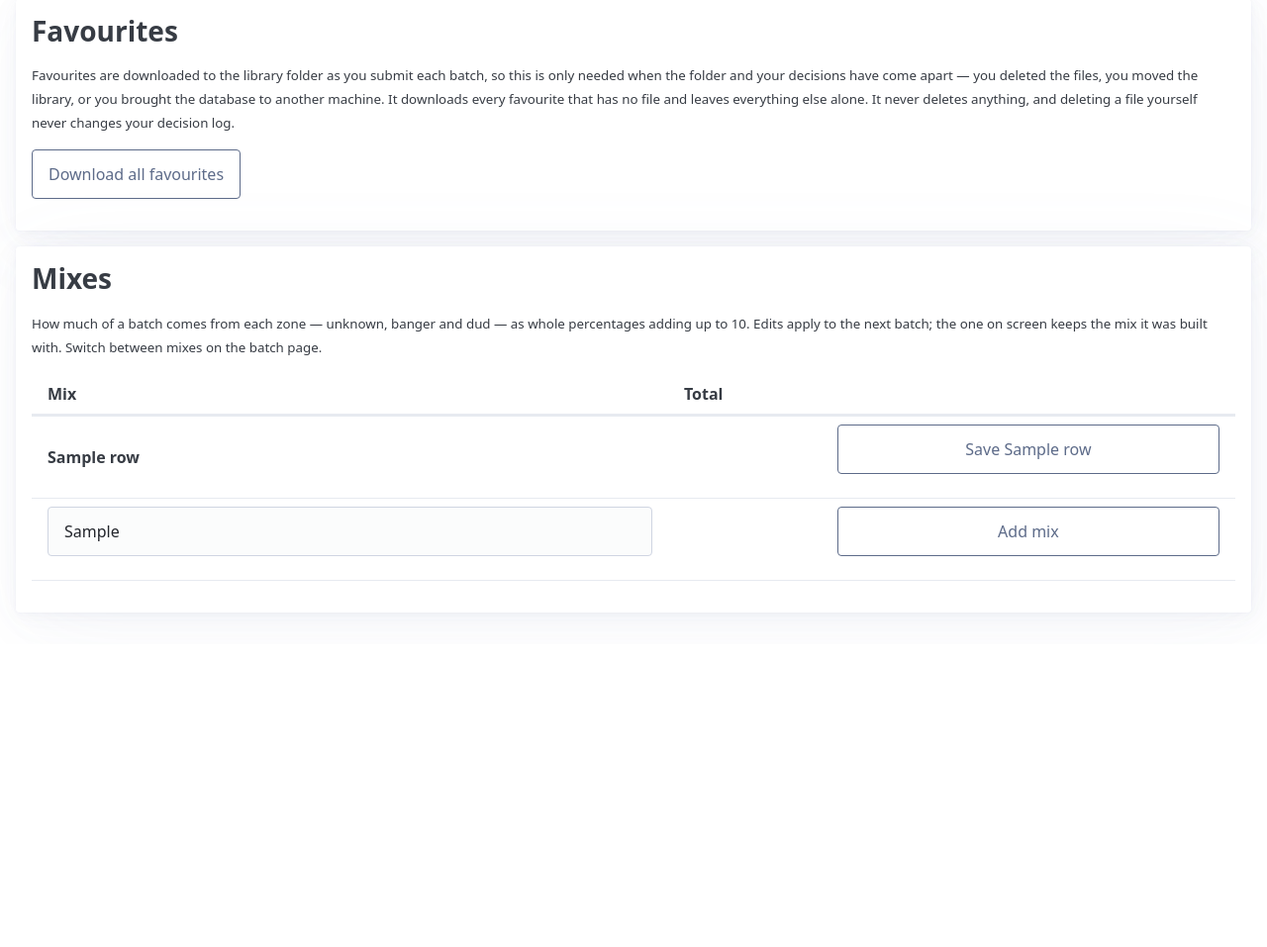
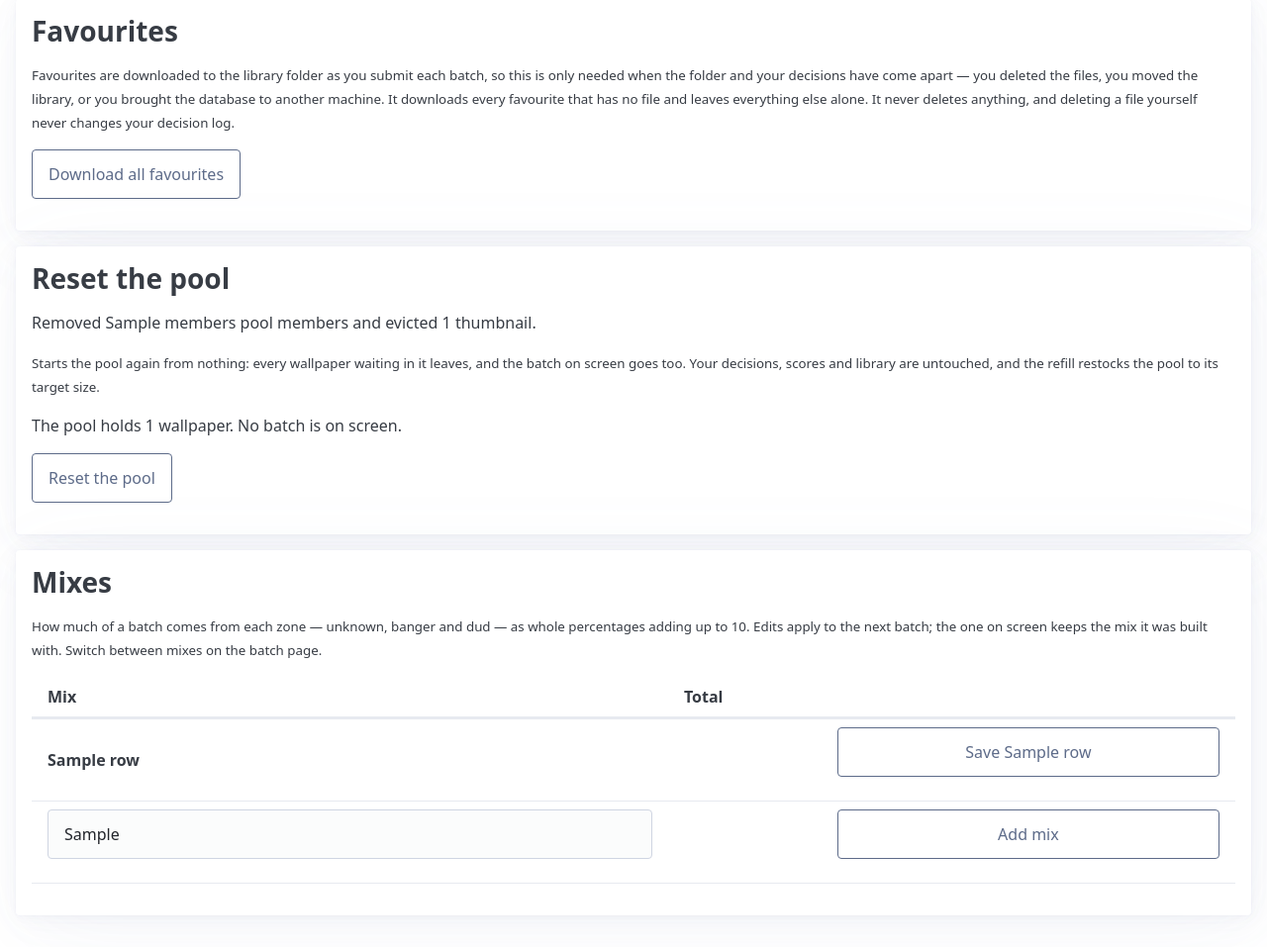
Before and after one commit to CJohnsonPeart25/wallpapi, a FastAPI app: template src/wallpapi/web/templates/settings.html in a window 1280 px wide. Shown: the part 550-1507 px from the top of the page at 99% size. Before the commit the page ends 1173 px from the top, so only its background shows below. Run offline with FastAPI, Linux system fonts and the light colour scheme; the template is opened without the code that fills it: most values are stand-ins (such as "Sample title", 1, 10 or a date in 2020); some libraries are stand-ins or nearby versions.

Commit message:
Add the Pool reset section to the settings page

```diff
--- a/src/wallpapi/web/app.py
+++ b/src/wallpapi/web/app.py
@@ -25,7 +25,7 @@ from fastapi.staticfiles import StaticFiles
 from fastapi.templating import Jinja2Templates
 from starlette.types import Lifespan
 
-from wallpapi import decisions, pool, settings, workflows
+from wallpapi import batches, decisions, pool, settings, workflows
 from wallpapi.batches import Batch, BatchUnavailable, SubmissionRefused
 from wallpapi.compose import Modules, background_loops
 from wallpapi.decisions import HistoryEntry, HistoryRefused, ResolvedVerdict
@@ -169,6 +169,11 @@ def _mix_context(connection: sqlite3.Connection) -> dict[str, object]:
     }
 
 
+def _pool_reset_context(connection: sqlite3.Connection) -> dict[str, object]:
+    """What the **Pool reset** section counts: the **Pool**, and the live **Batch** without minting one."""
+    return {"pool_size": pool.size(connection), "live": batches.live(connection)}
+
+
 def _settings_page(
     request: Request,
     modules: Modules,
@@ -198,6 +203,7 @@ def _settings_page(
             "saved": saved,
             "deleted": deleted,
             "download": download,
+            **_pool_reset_context(connection),
         },
         status_code=HTTPStatus.OK if refused is None else HTTPStatus.BAD_REQUEST,
     )
@@ -400,6 +406,15 @@ def download_favourites(modules: Wired) -> Response:
     )
 
 
+@router.post("/settings/pool/reset", response_class=HTMLResponse)
+def reset_pool(request: Request, modules: Wired) -> HTMLResponse:
+    """Reset the **Pool** (ADR 0025) and swap the section back in place, saying what went."""
+    reset = workflows.reset_pool(modules)
+    return templates.TemplateResponse(
+        request, "pool_reset.html", {"reset": reset, **_pool_reset_context(modules.connect())}
+    )
+
+
 @router.post("/settings/mixes")
 def save_mix(
     request: Request, modules: Wired, posted: Annotated[dict[str, str], Depends(_posted_mix)]
--- /dev/null
+++ b/src/wallpapi/web/templates/pool_reset.html
@@ -0,0 +1,44 @@
+{#
+  The settings page's **Pool reset** section, and what `/settings/pool/reset` swaps back over it (ADR 0025).
+
+  htmx rather than the page's plain form posts: a reset changes nothing else on the page, so the section
+  answers in place, and an htmx post is not one a refresh offers to repeat. It counts what the reset would
+  throw away, the **Pool** and the marks on the **Batch** on screen, and the confirm says the same numbers,
+  so nobody presses it blind. Counting draws no **Batch**.
+#}
+{% set marks = live.drafts | length if live else 0 %}
+<article id="pool-reset">
+  <h2>Reset the pool</h2>
+  {% if reset %}
+    {% set evicted = reset.eviction.evicted | length %}
+    <p>
+      Removed {{ reset.members }} pool member{{ "" if reset.members == 1 else "s" }}
+      {%- if reset.batches_discarded %}, discarded the batch on screen{% endif %}
+      and evicted {{ evicted }} thumbnail{{ "" if evicted == 1 else "s" }}.
+    </p>
+  {% endif %}
+  <p><small>
+    Starts the pool again from nothing: every wallpaper waiting in it leaves, and the batch on screen goes
+    too. Your decisions, scores and library are untouched, and the refill restocks the pool to its target
+    size.
+  </small></p>
+  <p>
+    The pool holds {{ pool_size }} wallpaper{{ "" if pool_size == 1 else "s" }}.
+    {% if live %}
+      The batch on screen has {{ marks }} mark{{ "" if marks == 1 else "s" }}, which a reset throws away.
+    {% else %}
+      No batch is on screen.
+    {% endif %}
+  </p>
+  <form
+    hx-post="/settings/pool/reset"
+    hx-target="#pool-reset"
+    hx-swap="outerHTML"
+    hx-disabled-elt="find button"
+    hx-confirm="Reset the pool? {{ pool_size }} wallpaper{{ '' if pool_size == 1 else 's' }} leave it
+      {%- if live %}, and the batch on screen goes with its {{ marks }} mark{{ '' if marks == 1 else 's' }}
+      {%- endif %}. Nothing is recorded."
+  >
+    <button type="submit" class="outline secondary" data-pool-reset>Reset the pool</button>
+  </form>
+</article>
--- a/src/wallpapi/web/templates/settings.html
+++ b/src/wallpapi/web/templates/settings.html
@@ -1,7 +1,7 @@
 {% extends "base.html" %}
 {% set page = "settings" %}
 {#
-  The settings page: the settings form, the **Favourites** download and the **Mixes**.
+  The settings page: the settings form, the **Favourites** download, the **Pool reset** and the **Mixes**.
 
   The settings form is the settings module's field table, rendered: an <article> per `Section`, with its
   heading and intro when it has them, and `settings_field.html` for each of its fields, all in the order
@@ -77,6 +77,8 @@
       <button type="submit" class="outline secondary" data-download-favourites>Download all favourites</button>
     </form>
   </article>
+
+  {% include "pool_reset.html" %}
 
   {#
     Mixes: outside the settings form, because every row posts four fields under the same names.
```
Also changed, not shown: tests/test_web_pages.py (+21 -0 lines), tests/test_web_routes.py (+18 -1 lines).
